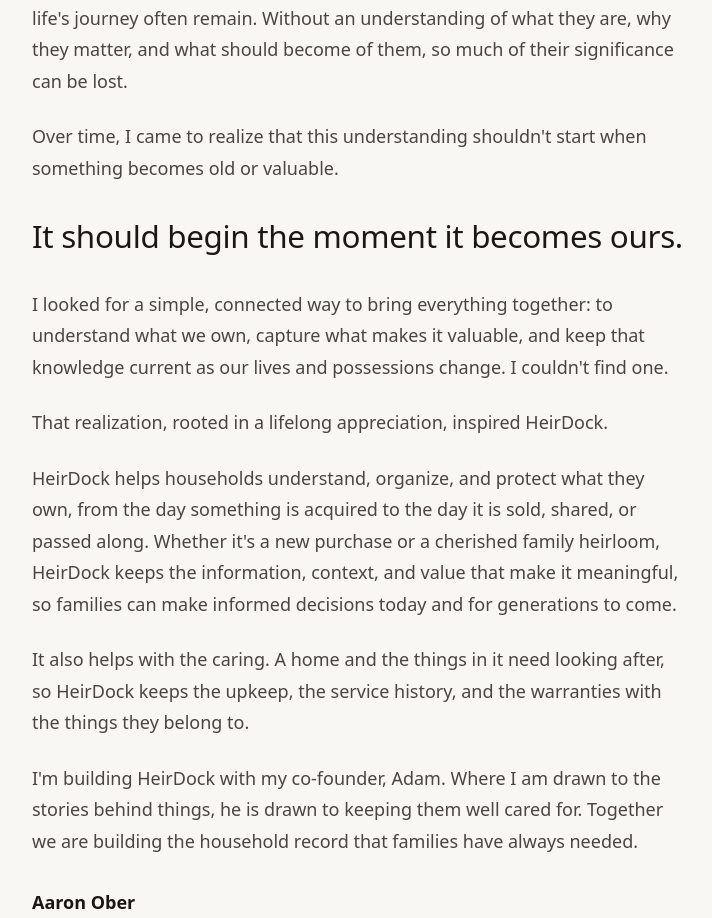
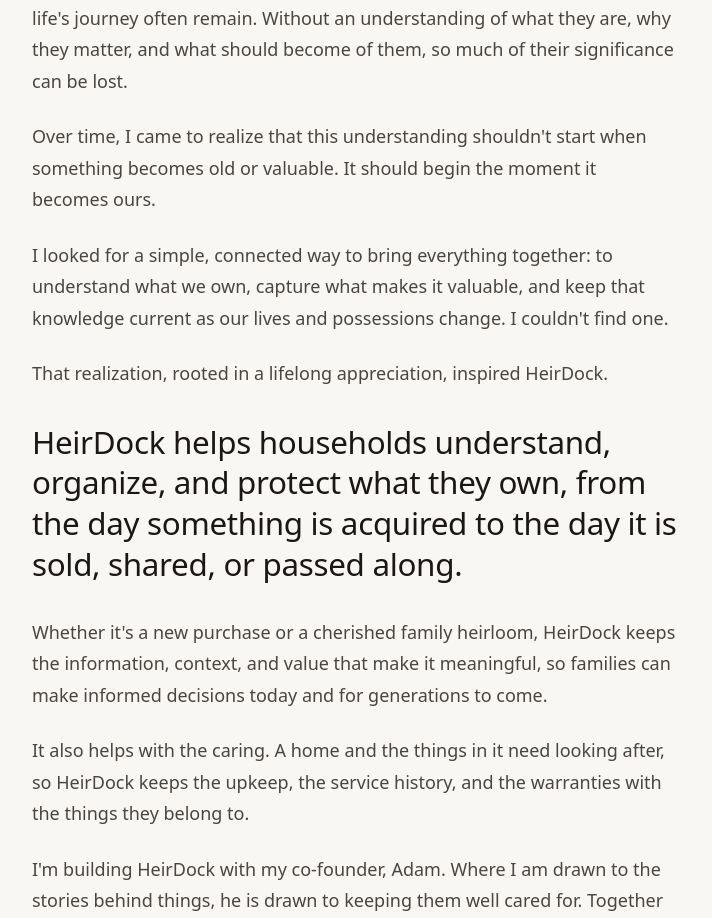
Before and after one commit to HeirDock/heirdock-website, a React (Vite) app in the folder apps/web/: page /company/about in a window 1280 px wide. Shown: the part 1460-2378 px from the top of the page, without its empty margins (280-992 px from the left). Built offline with nearby package versions, Linux system fonts and the light colour scheme.

Commit message:
About: the large line in the letter is now what HeirDock does

```diff
--- a/apps/web/src/pages/company/About.tsx
+++ b/apps/web/src/pages/company/About.tsx
@@ -56,19 +56,20 @@ export default function About() {
           </p>
           <p>
             Over time, I came to realize that this understanding shouldn&apos;t start when
-            something becomes old or valuable.
+            something becomes old or valuable. It should begin the moment it becomes ours.
           </p>
-          <p className="about-letter__pull">It should begin the moment it becomes ours.</p>
           <p>
             I looked for a simple, connected way to bring everything together: to understand
             what we own, capture what makes it valuable, and keep that knowledge current as our
             lives and possessions change. I couldn&apos;t find one.
           </p>
           <p>That realization, rooted in a lifelong appreciation, inspired HeirDock.</p>
+          <p className="about-letter__pull">
+            HeirDock helps households understand, organize, and protect what they own, from the
+            day something is acquired to the day it is sold, shared, or passed along.
+          </p>
           <p>
-            HeirDock helps households understand, organize, and protect what they own, from the
-            day something is acquired to the day it is sold, shared, or passed along. Whether
-            it&apos;s a new purchase or a cherished family heirloom, HeirDock keeps the
+            Whether it&apos;s a new purchase or a cherished family heirloom, HeirDock keeps the
             information, context, and value that make it meaningful, so families can make
             informed decisions today and for generations to come.
           </p>
```
